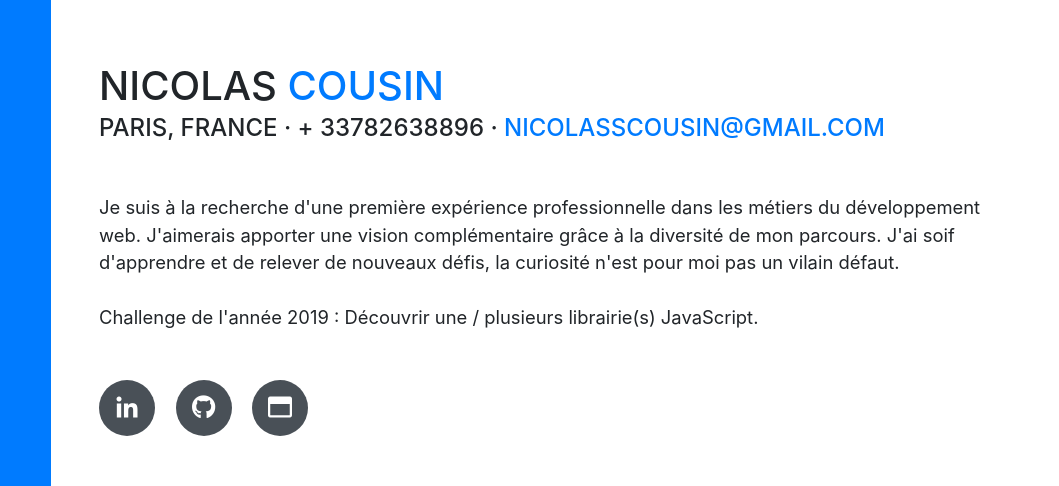
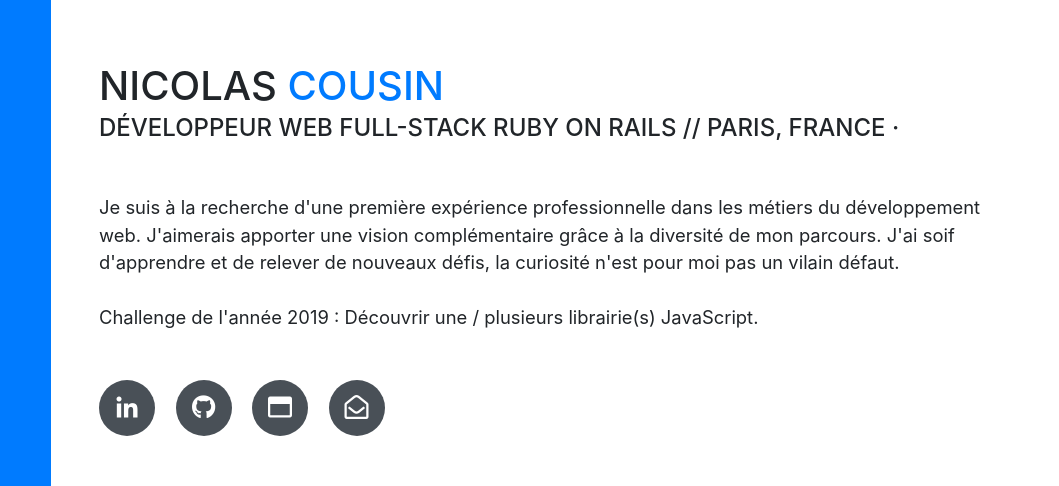
Before and after one commit to nicocouz/Resume, a website with bundled scripts: page index.html in a window 1280 px wide. Shown: the part 151-637 px from the top of the page, 221-1280 px from the left. Built offline with nearby package versions, Linux system fonts and the light colour scheme; a web font is replaced by a local one.

Commit message:
Changing mail font awesome + intro

```diff
--- a/index.html
+++ b/index.html
@@ -85,8 +85,7 @@
         <h1 class="mb-0">Nicolas
           <span class="text-primary">Cousin</span>
         </h1>
-        <div class="subheading mb-5">Paris, France · + 33782638896 ·
-          <a href="mailto:nicolasscousin@gmail.com">nicolasscousin@gmail.com</a>
+        <div class="subheading mb-5">Développeur Web Full-Stack Ruby On Rails // Paris, France ·
         </div>
         <p class="lead mb-5">Je suis à la recherche d'une première expérience professionnelle dans les métiers du développement web. J'aimerais apporter une vision complémentaire grâce à la diversité de mon parcours. J'ai soif d'apprendre et de
           relever de nouveaux défis, la curiosité n'est pour moi pas un vilain défaut. <br><br>Challenge de l'année 2019 : Découvrir une / plusieurs librairie(s) JavaScript. </p>
@@ -99,6 +98,9 @@
           </a>
           <a target="_blank" href="https://www.malt.fr/profile/nicolascousin">
             <i class="far fa-window-maximize"></i>
+          </a>
+          <a href="mailto:nicolasscousin@gmail.com">
+            <i class="far fa-envelope-open"></i>
           </a>
         </div>
       </div>
```
